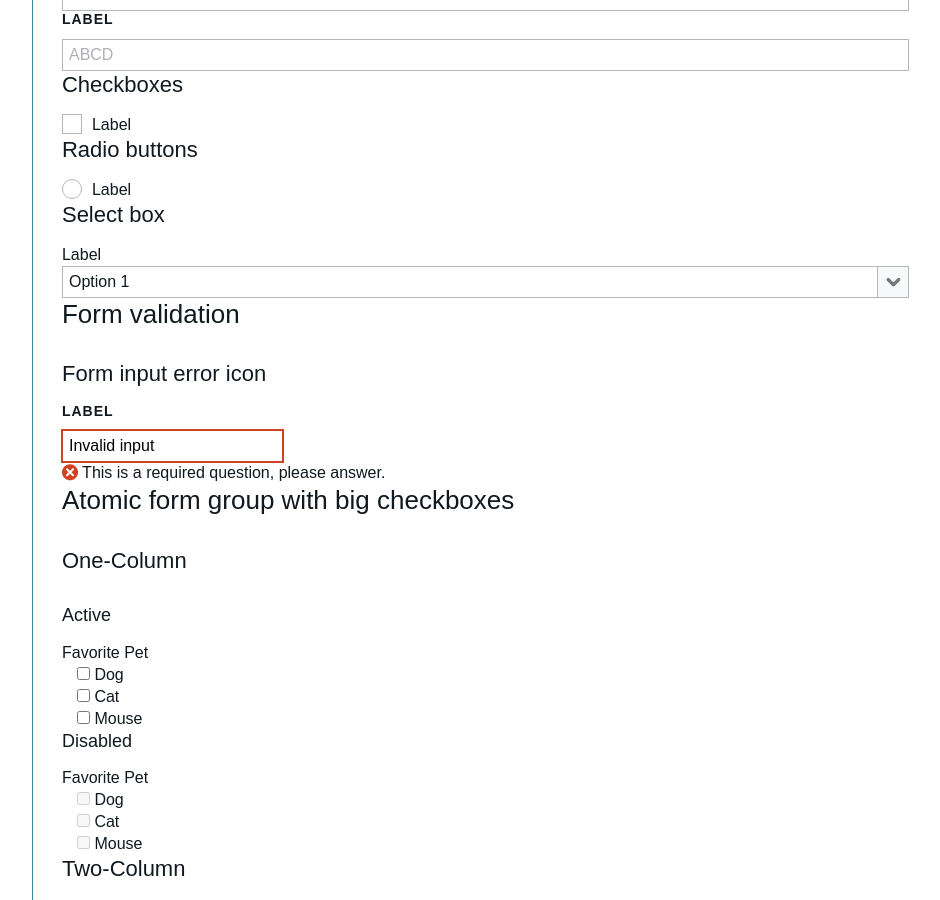
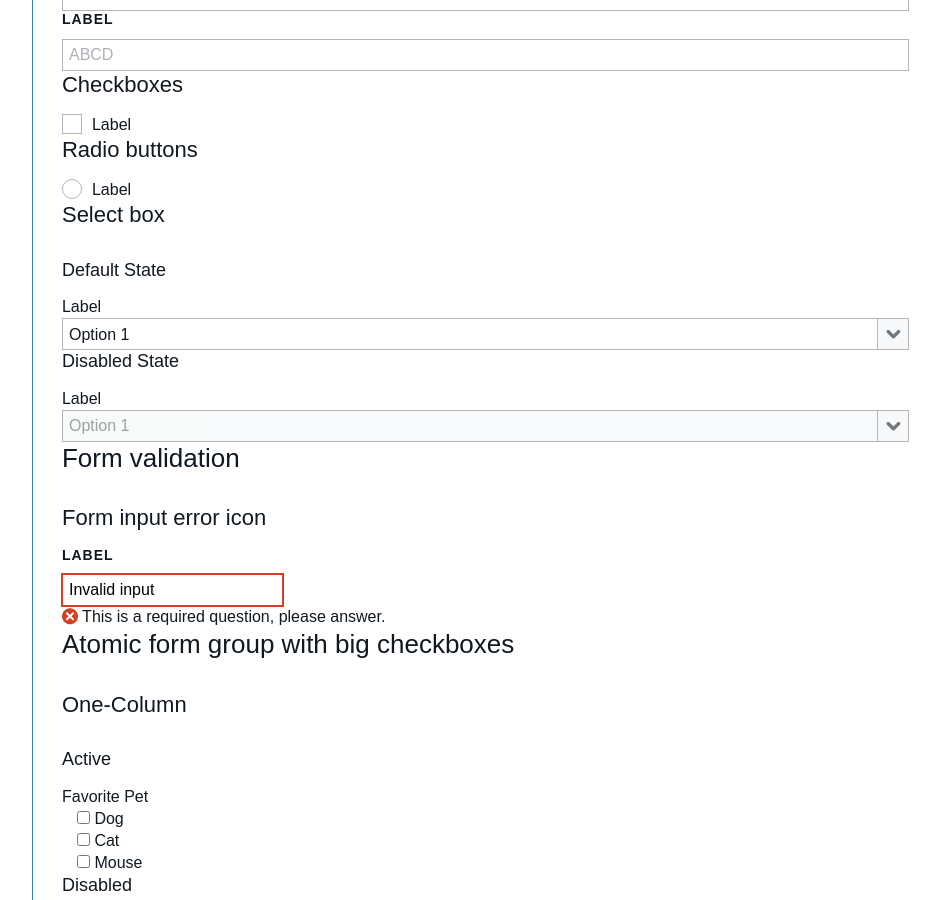
Before and after one commit to cfpb/capital-framework-sandbox, a Jekyll site: the page built from components/cf-forms/index.md, in a window 1280 px wide and 900 px high, scrolled down 566 px. Shown: the whole window, without its empty margins (301-1241 px from the left). Built offline with Jekyll 4.4.1, drawn with Linux system fonts in a browser that asks for light colours; some web fonts are replaced.

Commit message:
Add disabled status

```diff
--- a/components/cf-forms/index.md
+++ b/components/cf-forms/index.md
@@ -43,10 +43,26 @@ parent: "Components"
 
 ### Select box
 
+#### Default State
+
 <div class="m-form-field__select">
     <label class="a-label" for="test_select">Label</label>
     <div class="a-select">
         <select id="test_select">
+            <option value="option1">Option 1</option>
+            <option value="option2">Option 2</option>
+            <option value="option3">Option 3</option>
+            <option value="option4">Option 4</option>
+        </select>
+    </div>
+</div>
+
+#### Disabled State
+
+<div class="m-form-field__select">
+    <label class="a-label" for="test_select">Label</label>
+    <div class="a-select">
+        <select id="test_select" disabled>
             <option value="option1">Option 1</option>
             <option value="option2">Option 2</option>
             <option value="option3">Option 3</option>
```
